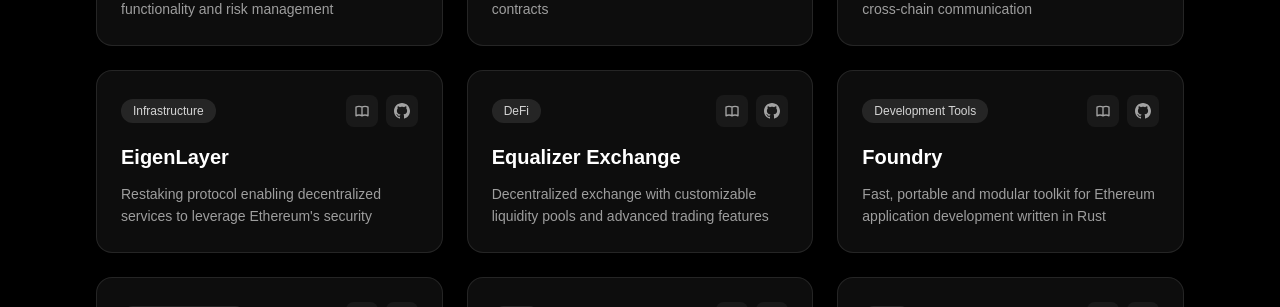
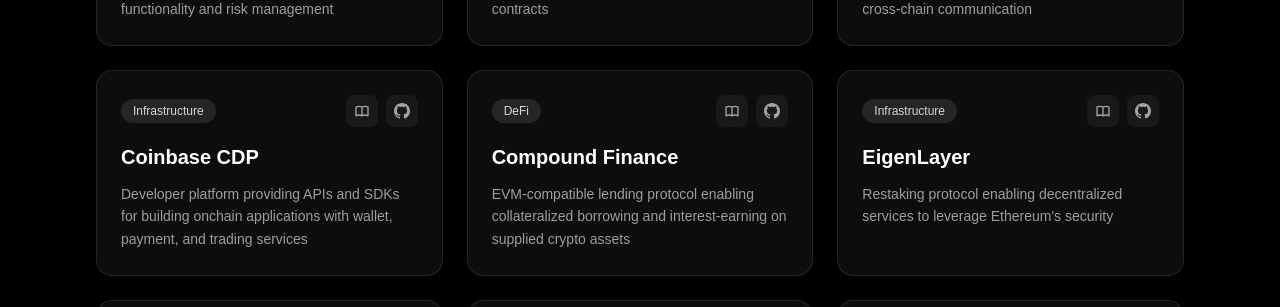
Before and after one commit to chrom-ar/vora-site, a Next.js app: page /indexed-protocols in a window 1280 px wide. Shown: the part 645-952 px from the top of the page. Built offline with nearby package versions, Linux system fonts and the light colour scheme.

Commit message:
Coinbase CDP and Compound indexed

```diff
--- a/app/indexed-protocols/page.tsx
+++ b/app/indexed-protocols/page.tsx
@@ -33,6 +33,20 @@
     docs: "https://docs.chain.link/",
     github: "https://github.com/smartcontractkit",
     category: "Infrastructure",
+  },
+  {
+    name: "Coinbase CDP",
+    description: "Developer platform providing APIs and SDKs for building onchain applications with wallet, payment, and trading services",
+    docs: "https://docs.cdp.coinbase.com/",
+    github: "https://github.com/coinbase/coinbase-sdk-nodejs",
+    category: "Infrastructure",
+  },
+  {
+    name: "Compound Finance",
+    description: "EVM-compatible lending protocol enabling collateralized borrowing and interest-earning on supplied crypto assets",
+    docs: "https://docs.compound.finance/",
+    github: "https://github.com/compound-finance",
+    category: "DeFi",
   },
   {
     name: "EigenLayer",
@@ -118,13 +132,6 @@
     github: "https://github.com/Uniswap/v4-core",
     category: "DeFi",
   },
-  // {
-  //   name: "CDP (Coinbase)",
-  //   description: "Coinbase Developer Platform for building onchain applications with enterprise-grade infrastructure",
-  //   docs: "https://docs.cdp.coinbase.com/",
-  //   github: "https://github.com/coinbase/coinbase-sdk-nodejs",
-  //   category: "Infrastructure"
-  // }
 ];
 
 const IndexedProtocolsPage = () => {
```
